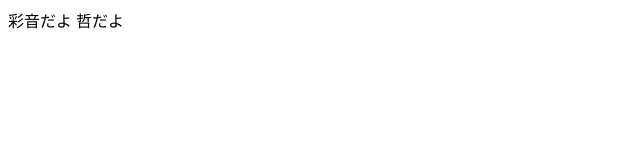
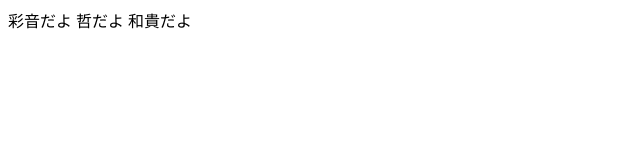
Before and after one commit to takanashiayane/practice, a plain HTML site: page index.html in a window 1280 px wide. Shown: the full height of the page, 0-640 px from the left. Drawn offline with Linux system fonts and the light colour scheme.

Commit message:
変更よろしく

```diff
--- a/index.html
+++ b/index.html
@@ -8,6 +8,6 @@
 <body>
     彩音だよ
     哲だよ
-
+    和貴だよ
 </body>
 </html>
```
